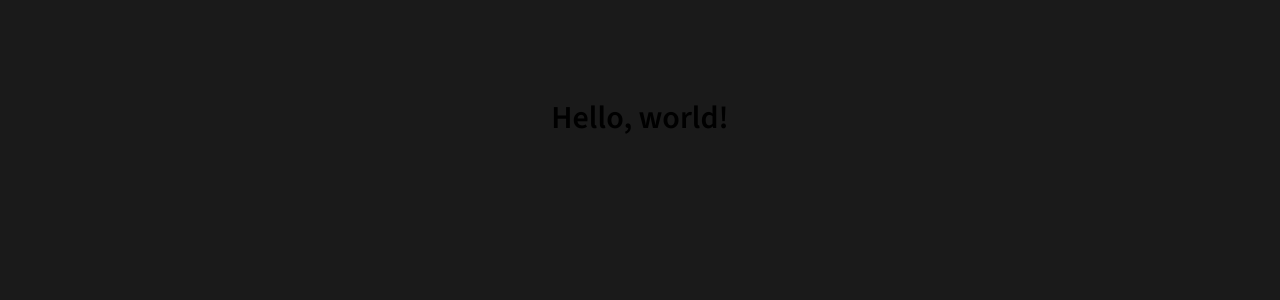
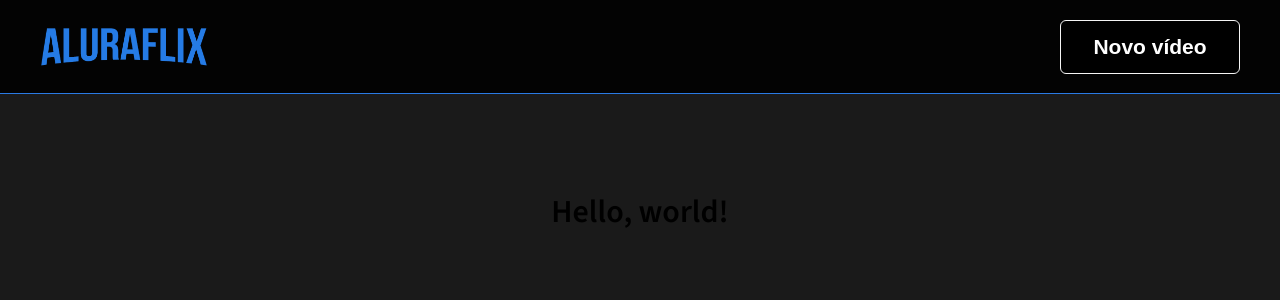
Before and after one commit to dantevicenzo/alura-flix, a Next.js app: page / in a window 1280 px wide. Shown: the top 300 px of the page. Built offline with nearby package versions, Linux system fonts and the light colour scheme.

Commit message:
style: header component

```diff
--- a/src/app/layout.tsx
+++ b/src/app/layout.tsx
@@ -1,6 +1,7 @@
 import './globals.css'
 import type { Metadata } from 'next'
 import { Source_Sans_3 as SourceSans3 } from 'next/font/google'
+import { Header } from './components/header'
 
 const sourceSans3 = SourceSans3({
   subsets: ['latin'],
@@ -20,7 +21,10 @@
 }) {
   return (
     <html lang="pt-BR">
-      <body className={sourceSans3.className}>{children}</body>
+      <body className={sourceSans3.className}>
+        <Header />
+        {children}
+      </body>
     </html>
   )
 }
```
